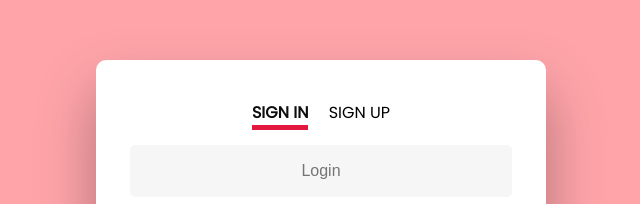
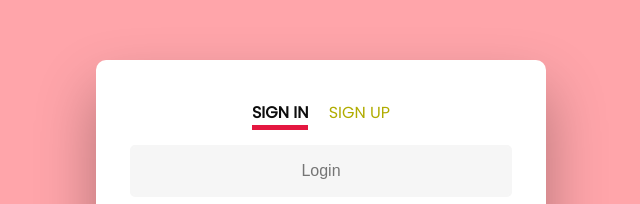
Before and after one commit to W0rL0rD/UW-CS-Checklist-Automator, a plain HTML site: page signup.html in a window 1280 px wide. Shown: the part 162-366 px from the top of the page, 319-959 px from the left. Drawn offline with Linux system fonts and the light colour scheme.

Commit message:
Made a commit

```diff
--- a/signup.html
+++ b/signup.html
@@ -8,7 +8,7 @@
             <div id="formContent">
                 <!-- Tabs Titles -->
                 <h2 class="active"> Sign In </h2>
-                <h2 class="inactive underlineHover"><a class="underlineHover" href="signup.html"><font color="black">Sign Up</font></a></h2>
+                <h2 class="inactive underlineHover"><a class="underlineHover" href="signup.html"><font color="black~">Sign Up</font></a></h2>
 
                 <!-- Login Form -->
                 <form>
```
